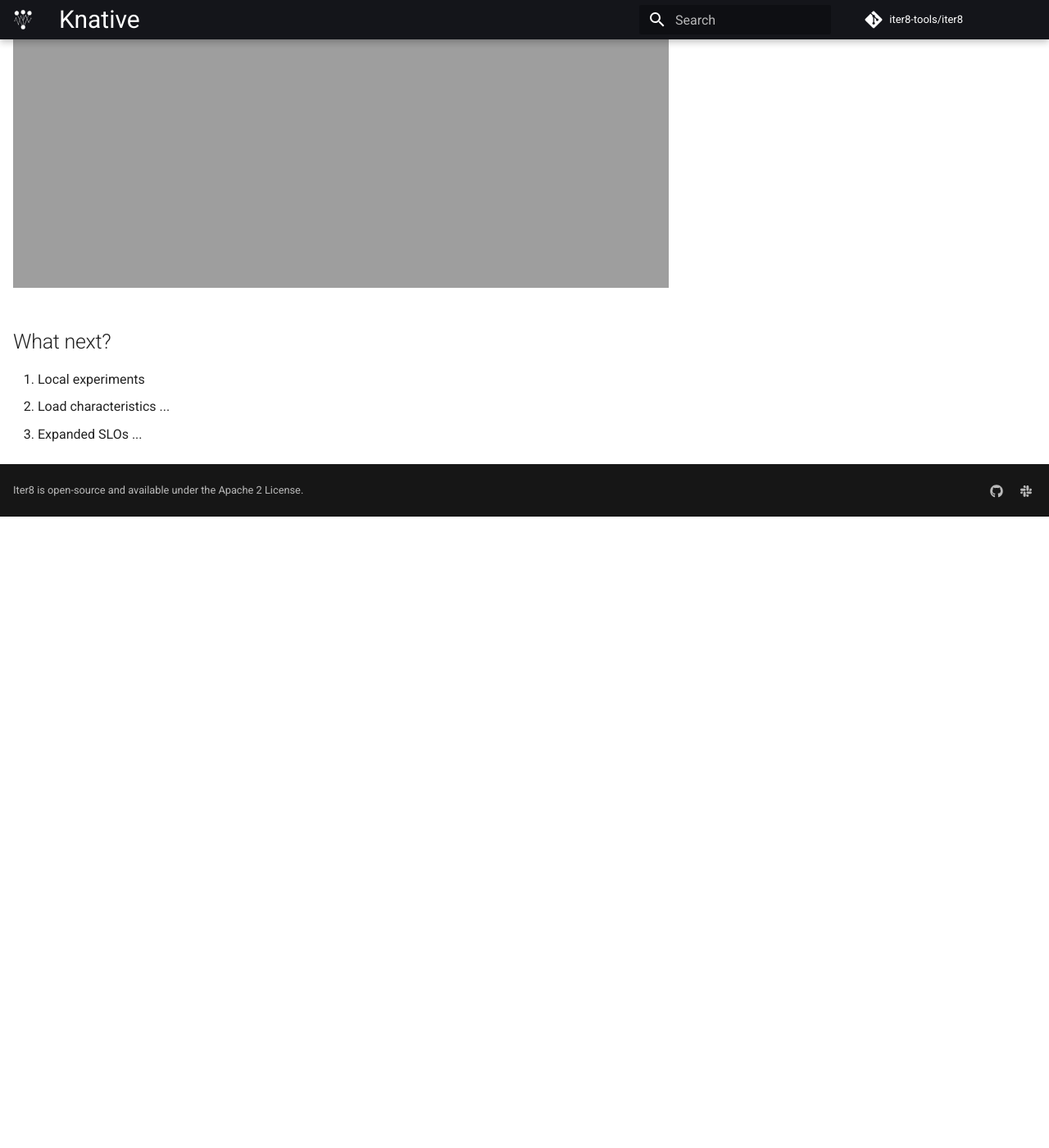
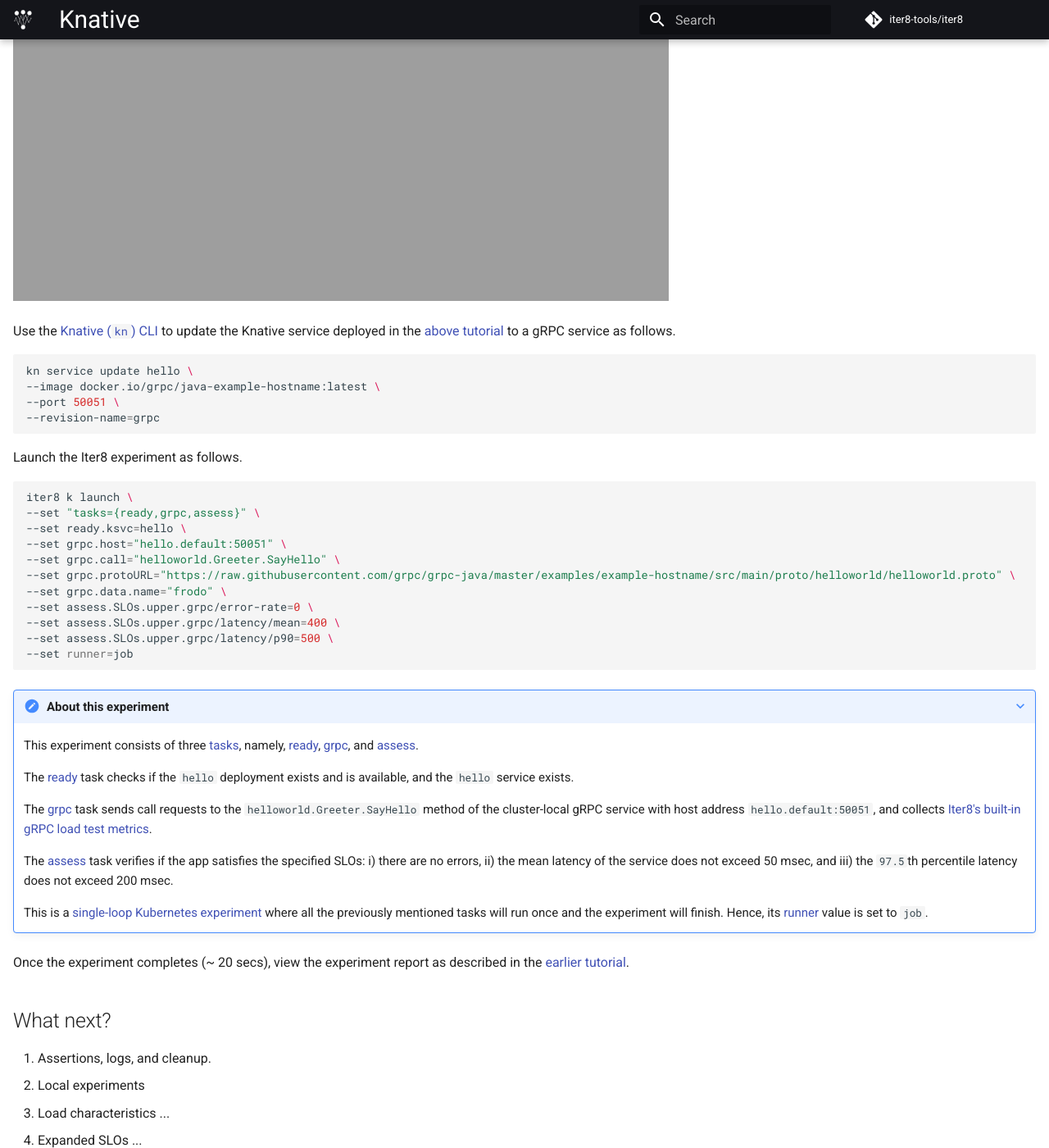
Before and after one commit to iter8-tools/docs, an MkDocs documentation site: the page built from docs/tutorials/integrations/knative.md, in a window 1280 px wide and 1400 px high, scrolled down 3265 px. Shown: the whole window at 82% size. Built offline with MkDocs 1.6.1 and Material for MkDocs 9.7.7, drawn with Linux system fonts in a browser that asks for light colours; comment, search, counter and statistics services are not loaded; the version menu is left out; before the commit the page ends 3895 px from its top, so only the background shows below that; some of the changed text lies outside the part shown.

Commit message:
shortern
Signed-off-by: Srinivasan Parthasarathy <spartha@us.ibm.com>

````diff
--- a/docs/tutorials/integrations/knative.md
+++ b/docs/tutorials/integrations/knative.md
@@ -5,13 +5,13 @@
 - toc
 ---
 
-# Drop-dead Simple Performance Testing for Knative Services
+# Dead Simple Performance Testing with SLOs for Knative Services
 
 > Launch performance tests for Knative apps (HTTP and gRPC services) and validate their service-level objectives (SLOs) **in seconds**.
 
 Performance testing is a core building block in the robust delivery of Knative HTTP and gRPC apps (services). One way to accomplish this is by sending a stream of requests to the target service, and evaluating the responses for error and latency-related violations. From a developer’s perspective, this approach involves three main dimensions — namely, i) the load-related characteristics of the request stream, such as the request rate; ii) the shape of the requests, in particular, whether the service requires any payload/data to be sent as part of the requests; and iii) the service-level objectives (SLOs) used to validate the quality of the target service.
 
-This article shows how you can use [Iter8](https://iter8.tools), the open source Kubernetes release optimizer, to flexibly launch performance tests for Knative apps **in seconds**, with precise control over all of the above. We begin with an [overview of Iter8](#overview-of-iter8), followed by [tutorials for performance testing of Knative HTTP and gRPC apps](#quick-start) that you can use to **get started quickly**, and conclude with some [useful variations and enhancements to these tutorials](#what-next) that you can try next.
+You can use [Iter8](https://iter8.tools), the open source Kubernetes release optimizer, to flexibly launch performance tests for Knative apps **in seconds**, with precise control over all of the above. This article shows you how.
 
 ## Overview of Iter8
 
@@ -20,13 +20,13 @@
 <img src="https://iter8.tools/0.11/images/iter8-intro-dark.png" alt="Iter8 experiment" width="600"/>
 
 ### Why Iter8?
-[Iter8](https://iter8.tools) is packed with powerful features that simplify performance testing of Knative apps. We highlight a few of them below.
+We highlight a few powerful features of [Iter8](https://iter8.tools) that simplify performance testing of Knative apps.
 
 1.  **Built-in latency and error-related metrics for HTTP and gRPC services.** Eliminates the need to set up and configure metrics databases during performance testing.
 2.  **Well-defined notion of service-level objectives (SLOs)**. Makes it simple to define and verify SLOs in experiments.
 3.  **Readiness checks.** The performance testing portion of the experiment begins only after the Knative service is ready.
 4.  **HTML/text reports**. Promotes human understanding of experiment results through visual insights.
-5. **Assertions**. Launch an experiment and assert whether the target app satisfies the specified SLOs or not. Simplifies CI/CD/GitOps pipelines: they can branch off into different paths depending upon whether the assertions are true or false.
+5. **Assertions**. Verify whether the target app satisfies the specified SLOs or not after an experiment. Simplified automation in CI/CD/GitOps pipelines. Pipelines can branch off into different paths depending upon whether the assertions are true or false.
 
 ## Quick start
 
@@ -41,8 +41,8 @@
 
 You can also install the Iter8 CLI using pre-built binaries, or use Iter8 inside a GitHub Actions pipeline as described [here](https://iter8.tools/0.11/getting-started/install/).
 
-### Tutorial: HTTP performance test in seconds
-In this tutorial, we will launch an Iter8 experiment that generates load for a Knative HTTP service and validates its service-level objectives (SLOs). The setup of this experiment is illustrated in the figure below.
+### Tutorial: Performance test for Knative HTTP service
+Launch an Iter8 experiment that generates load for a Knative HTTP service and validates its service-level objectives (SLOs). The setup of this experiment is illustrated in the figure below.
 
 <img src="https://iter8.tools/0.11/getting-started/images/http.png" alt="HTTP performance test" width="800"/>
 
@@ -72,6 +72,8 @@
     This is a [single-loop](concepts.md#loops) [Kubernetes experiment](concepts.md#execution-environments) where all the previously mentioned tasks will run once and the experiment will finish. Hence, its [runner](concepts.md#runners) value is set to `job`, which enables Iter8 to use a Kubernetes `job` to execute this experiment in the cluster.
 
 ## View experiment report
+Once the experiment completes (~ 20 secs), view the experiment report as follows.
+
 === "Text"
     ```shell
     iter8 k report
@@ -115,13 +117,52 @@
     ??? note "The HTML report looks like this"
         ![HTML report](https://iter8.tools/0.11/getting-started/images/report.html.png)
 
-### Tutorial: gRPC performance test in seconds
+### Tutorial: Performance test for Knative gRPC service
 In this tutorial, we will launch an Iter8 experiment that generates load for a Knative gRPC service and validates its service-level objectives (SLOs). The setup of this experiment is illustrated in the figure below.
 
 <img src="https://iter8.tools/0.11/tutorials/images/grpc.png" alt="gRPC performance test" width="800"/>
 
+Use the [Knative (`kn`) CLI]() to update the Knative service deployed in the [above tutorial](#tutorial-performance-test-for-knative-http-service) to a gRPC service as follows.
+
+```shell
+kn service update hello \
+--image docker.io/grpc/java-example-hostname:latest \
+--port 50051 \
+--revision-name=grpc
+```
+
+Launch the Iter8 experiment as follows.
+
+```shell
+iter8 k launch \
+--set "tasks={ready,grpc,assess}" \
+--set ready.ksvc=hello \
+--set grpc.host="hello.default:50051" \
+--set grpc.call="helloworld.Greeter.SayHello" \
+--set grpc.protoURL="https://raw.githubusercontent.com/grpc/grpc-java/master/examples/example-hostname/src/main/proto/helloworld/helloworld.proto" \
+--set grpc.data.name="frodo" \
+--set assess.SLOs.upper.grpc/error-rate=0 \
+--set assess.SLOs.upper.grpc/latency/mean=400 \
+--set assess.SLOs.upper.grpc/latency/p90=500 \
+--set runner=job
+```
+
+???+ note "About this experiment"
+    This experiment consists of three [tasks](../getting-started/concepts.md#tasks), namely, [ready](../user-guide/tasks/ready.md), [grpc](../user-guide/tasks/grpc.md), and [assess](../user-guide/tasks/assess.md).
+
+    The [ready](../user-guide/tasks/ready.md) task checks if the `hello` deployment exists and is available, and the `hello` service exists.
+
+    The [grpc](../user-guide/tasks/grpc.md) task sends call requests to the `helloworld.Greeter.SayHello` method of the cluster-local gRPC service with host address `hello.default:50051`, and collects [Iter8's built-in gRPC load test metrics](../user-guide/tasks/grpc.md#metrics).
+
+    The [assess](../user-guide/tasks/assess.md) task verifies if the app satisfies the specified SLOs: i) there are no errors, ii) the mean latency of the service does not exceed 50 msec, and iii) the `97.5`th percentile latency does not exceed 200 msec.
+
+    This is a [single-loop](../getting-started/concepts.md#loops) [Kubernetes experiment](../getting-started/concepts.md#execution-environments) where all the previously mentioned tasks will run once and the experiment will finish. Hence, its [runner](../getting-started/concepts.md#runners) value is set to `job`.
+
+Once the experiment completes (~ 20 secs), view the experiment report as described in the [earlier tutorial](#tutorial-performance-test-for-knative-http-service).
+
 ## What next?
 
+0. Assertions, logs, and cleanup.
 1. Local experiments
 2. Load characteristics ...
 3. Expanded SLOs ...
````
